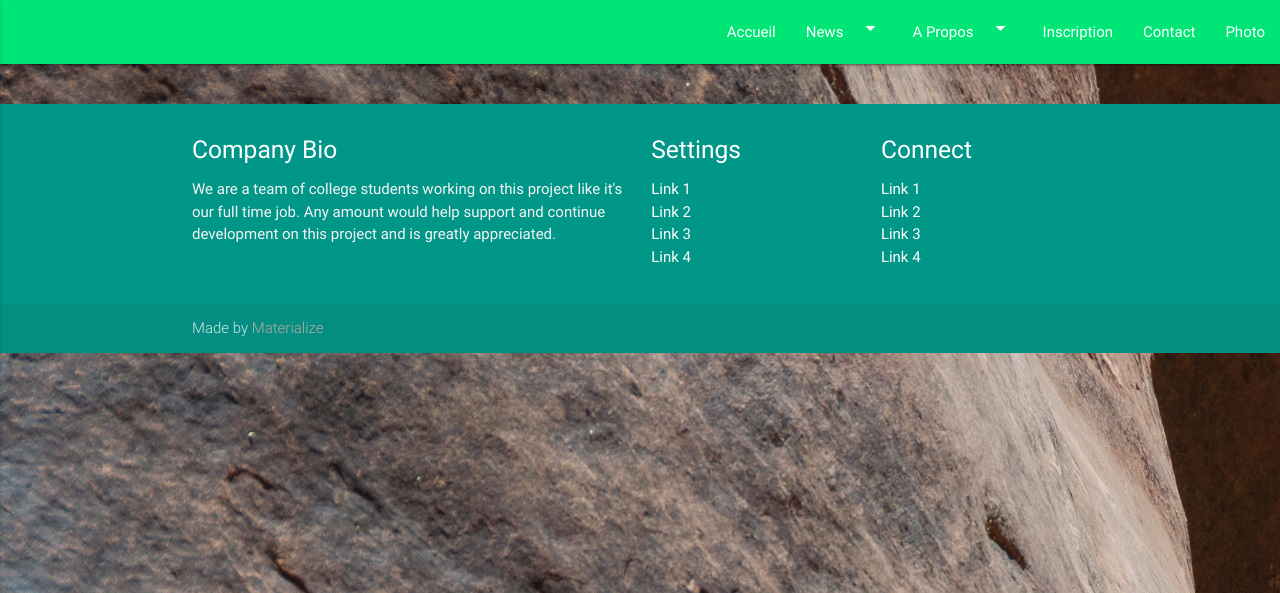
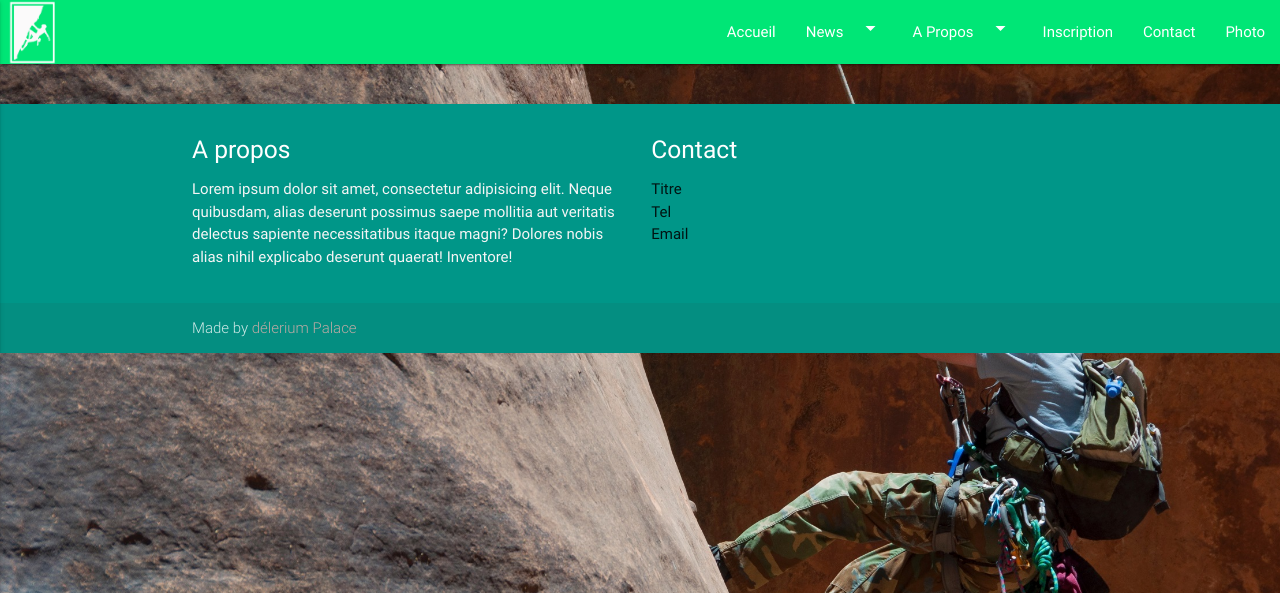
Before and after one commit to iliass5165/hv, a PHP site: page /index.php?page=tarifInscription in a window 1280 px wide. Shown: the top 593 px of the page. Run offline with PHP 8.4, Linux system fonts and the light colour scheme.

Commit message:
fix actu

```diff
--- a/index.php
+++ b/index.php
@@ -14,6 +14,7 @@
 
 	<header>
 		 <nav class=" green accent-3" role="navigation">
+			  <img src="public/images/logo.png" alt="" class="brand-logo">
 		      <ul class="right hide-on-med-and-down">
 		        <li><a href="index.php">Accueil</a></li>
 		        <li><a class="dropdown-button" href="#!" data-activates="dropdown1">News<i class="material-icons right">arrow_drop_down</i></a></li>
@@ -21,9 +22,7 @@
 		 		<li ><a href="index.php?page=tarifInscription">Inscription</a></li>
 		 		<li ><a href="index.php?page=contact">Contact</a></li>
 		 		<li ><a href="index.php?page=photo">Photo</a></li>
-
-
-				</ul>
+			  </ul>
 
 
 
@@ -31,7 +30,7 @@
 				  <li><a href="index.php?page=actualite">Actualité</a></li>
 				  <li><a href="index.php?page=evenement">Evenement</a></li>
 				  <li><a href="index.php?page=competition">Competition</a></li>
-			  <li>
+			  </ul>
 		        <ul id="dropdown2" class="dropdown-content">
 				  <li><a href="index.php?page=presentation">Présentation</a></li>
 				  <li><a href="index.php?page=association">Association</a></li>
@@ -48,10 +47,17 @@
 		      </ul>
 
 		      <ul id="nav-mobile" class="side-nav">
-		        <li><a href="#">Navbar Link</a></li>
-		        <li><a href="#">Navbar Link</a></li>
-		        <li><a href="#">Navbar Link</a></li>
-		        <li><a href="#">Navbar Link</a></li>
+				<li><a href="index.php">Accueil</a></li>
+				<li><a href="index.php?page=actualite">Actualité</a></li>
+				<li><a href="index.php?page=evenement">Evenement</a></li>
+				<li><a href="index.php?page=competition">Competition</a></li>
+				<li><a href="index.php?page=presentation">Présentation</a></li>
+				<li><a href="index.php?page=association">Association</a></li>
+				<li><a href="index.php?page=horaire">Horaire</a></li>
+				<li><a href="index.php?page=clendrier">Calendrier</a></li>
+				<li><a href="index.php?page=reglement">Réglement Intérieur</a></li>
+				<li><a href="index.php?page=materiel">Matériel</a></li>
+				<li><a href="index.php?page=technique">Téchnique</a></li>
 		      </ul>
 		     <a href="#" data-activates="nav-mobile" class="button-collapse"><i class="material-icons">menu</i></a>
 		    </div>
@@ -180,34 +186,24 @@
     <div class="container">
       <div class="row">
         <div class="col l6 s12">
-          <h5 class="white-text">Company Bio</h5>
-          <p class="grey-text text-lighten-4">We are a team of college students working on this project like it's our full time job. Any amount would help support and continue development on this project and is greatly appreciated.</p>
+          <h5 class="white-text">A propos</h5>
+          <p class="grey-text text-lighten-4">Lorem ipsum dolor sit amet, consectetur adipisicing elit. Neque quibusdam, alias deserunt possimus saepe mollitia aut veritatis delectus sapiente necessitatibus itaque magni? Dolores nobis alias nihil explicabo deserunt quaerat! Inventore!</p>
 
 
         </div>
         <div class="col l3 s12">
-          <h5 class="white-text">Settings</h5>
+          <h5 class="white-text">Contact</h5>
           <ul>
-            <li><a class="white-text" href="#!">Link 1</a></li>
-            <li><a class="white-text" href="#!">Link 2</a></li>
-            <li><a class="white-text" href="#!">Link 3</a></li>
-            <li><a class="white-text" href="#!">Link 4</a></li>
-          </ul>
-        </div>
-        <div class="col l3 s12">
-          <h5 class="white-text">Connect</h5>
-          <ul>
-            <li><a class="white-text" href="#!">Link 1</a></li>
-            <li><a class="white-text" href="#!">Link 2</a></li>
-            <li><a class="white-text" href="#!">Link 3</a></li>
-            <li><a class="white-text" href="#!">Link 4</a></li>
+				<li>Titre</li>
+				<li>Tel</li>
+				<li>Email</li>
           </ul>
         </div>
       </div>
     </div>
     <div class="footer-copyright">
       <div class="container">
-      Made by <a class="brown-text text-lighten-3" href="http://materializecss.com">Materialize</a>
+      Made by <a class="brown-text text-lighten-3" href="#">délerium Palace</a>
       </div>
     </div>
   </footer>
--- a/public/css/style.css
+++ b/public/css/style.css
@@ -1,5 +1,9 @@
 body{
-	background-image: url("../images/bg.jpg");
+	background: url("../images/bg.jpg")no-repeat center center fixed;
+	-webkit-background-size: cover;
+	-moz-background-size: cover;
+	-o-background-size: cover;
+	background-size: cover;
 	background-width: 500px;
 	display: flex;
     min-height: 100;
@@ -11,3 +15,5 @@ body{
   main {
     flex: 1 0 auto;
   }
+
+   .brand-logo { font-size: 1.6rem; height: 65px;}
```
Also changed, not shown: public/page/accueil.php (+15 -18 lines).
